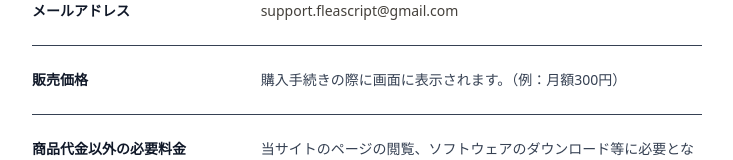
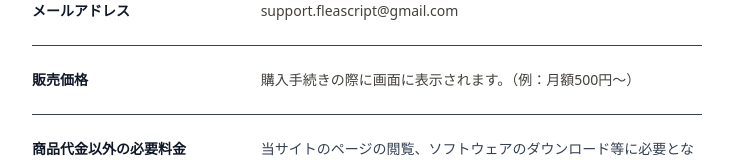
Before and after one commit to BananaFish5948/fleascript, a Next.js app: page /legal/tokushoho in a window 1280 px wide. Shown: the part 497-657 px from the top of the page, without its empty margins (273-1006 px from the left). Built offline with nearby package versions, Linux system fonts and the light colour scheme; a web font is replaced by a local one.

Commit message:
fix(legal): 特定商取引法に基づく表記の販売価格例を月額500円〜へ修正

```diff
--- a/src/app/legal/tokushoho/page.tsx
+++ b/src/app/legal/tokushoho/page.tsx
@@ -52,8 +52,8 @@ export default function TokushohoPage() {
 
           <section className="grid grid-cols-1 md:grid-cols-3 gap-4 border-b pb-6">
             <h2 className="font-bold text-gray-900">販売価格</h2>
-            <div className="md:col-span-2">
-              購入手続きの際に画面に表示されます。（例：月額300円）
+            <div className="md:col-span-2 text-stone-700">
+              購入手続きの際に画面に表示されます。（例：月額500円〜）
             </div>
           </section>
 
```
